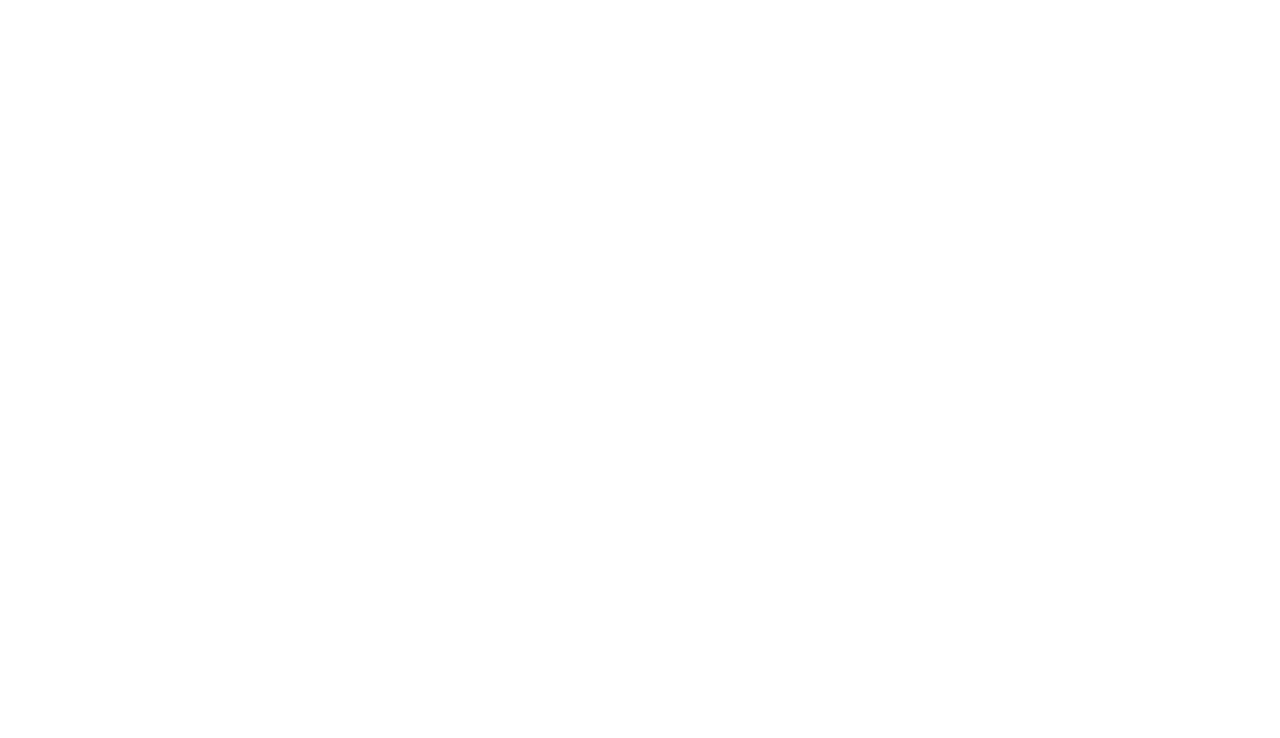
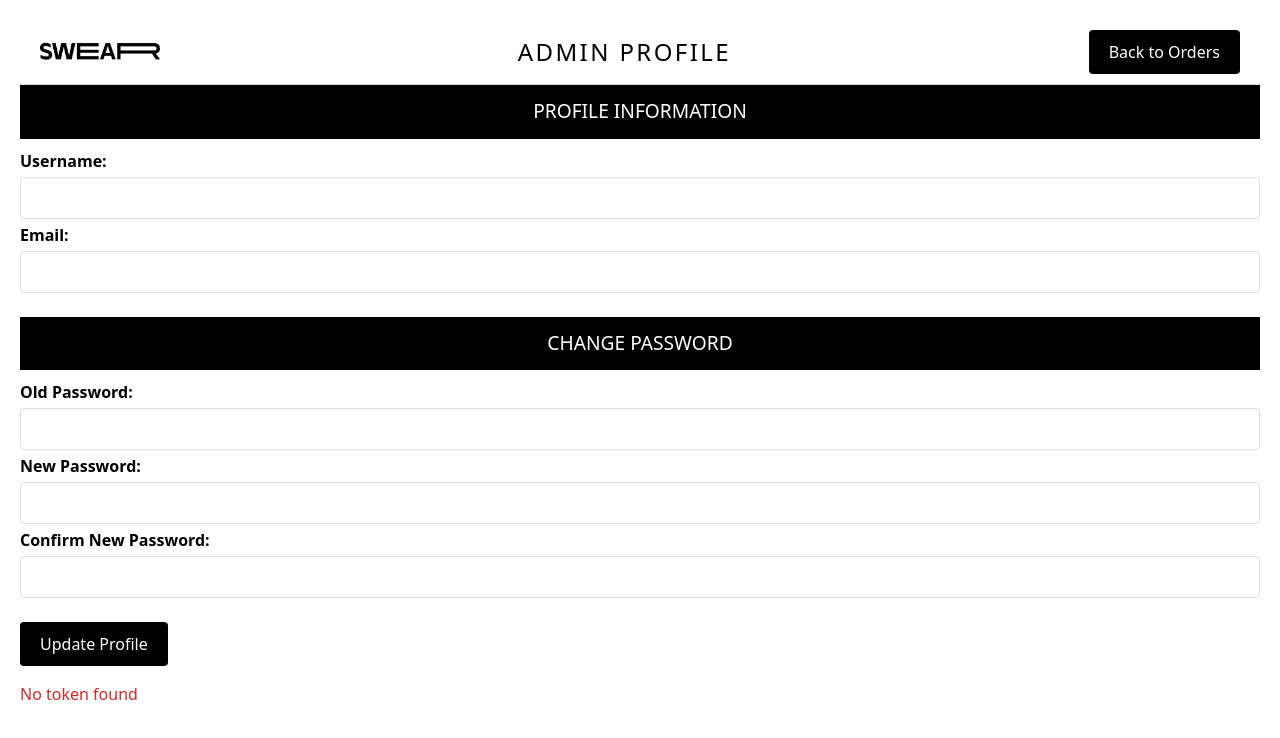
Before and after one commit to kweozz/frontend-vue, a Vue app: page /admin-profile in a window 1280 px wide. Before the commit this address had no page. Shown: the top 738 px of the page. Built offline with nearby package versions, Linux system fonts and the light colour scheme.

Commit message:
feat: add Admin Profile component with profile management features and routing

```diff
--- /dev/null
+++ b/src/components/AdminProfile.vue
@@ -0,0 +1,334 @@
+<template>
+    <div class="admin-profile-page">
+      <!-- Navbar -->
+      <nav class="navbar">
+        <div class="logo">
+          <img src="/src/assets/logo-swear.png" alt="Logo">
+        </div>
+        <h2>Admin Profile</h2>
+        <button @click="goBack" class="back-button">Back to Orders</button>
+      </nav>
+
+      <!-- Admin Profile Details -->
+      <div class="profile-summary-container">
+        <div v-if="admin" class="profile-summary">
+          <div class="section">
+            <h3 class="section-title">Profile Information</h3>
+            <p><strong>Username:</strong> <input type="text" v-model="admin.username" class="input-field" /></p>
+            <p><strong>Email:</strong> <input type="email" v-model="admin.email" class="input-field" /></p>
+          </div>
+
+          <div class="section">
+            <h3 class="section-title">Change Password</h3>
+            <p><strong>Old Password:</strong> <input type="password" v-model="passwords.oldPassword" class="input-field" /></p>
+            <p><strong>New Password:</strong> <input type="password" v-model="passwords.newPassword" class="input-field" /></p>
+            <p><strong>Confirm New Password:</strong> <input type="password" v-model="passwords.confirmNewPassword" class="input-field" /></p>
+          </div>
+
+          <div class="button-group">
+            <button @click="confirmUpdate" class="update-button">Update Profile</button>
+          </div>
+        </div>
+        <p v-if="error" class="text-red-600 mt-4">{{ error }}</p>
+      </div>
+
+      <!-- Confirmation Modal -->
+      <div v-if="showModal" class="modal">
+        <div class="modal-content">
+          <p>{{ modalMessage }}</p>
+          <div class="modal-buttons">
+            <button @click="executeAction" class="confirm-button">Yes</button>
+            <button @click="cancelAction" class="cancel-button">No</button>
+          </div>
+        </div>
+      </div>
+    </div>
+  </template>
+
+  <script>
+  import axios from 'axios';
+
+  export default {
+    data() {
+      return {
+        admin: {
+          username: '',
+          email: ''
+        },
+        passwords: {
+          oldPassword: '',
+          newPassword: '',
+          confirmNewPassword: ''
+        },
+        error: null,
+        showModal: false,
+        modalMessage: '',
+        action: null
+      };
+    },
+    created() {
+      this.fetchAdminProfile();
+    },
+    methods: {
+      async fetchAdminProfile() {
+        try {
+          const token = localStorage.getItem('token');
+          if (token) {
+            axios.defaults.headers.common['Authorization'] = `Bearer ${token}`;
+            const response = await axios.get(`https://node-api-backend-v1.onrender.com/api/v1/admin/${this._id}`);
+            console.log('Admin profile response:', response); // Log the entire response for debugging
+            if (response.data) {
+              this.admin = response.data;
+              console.log('Admin profile:', this.admin); // Log the admin profile for debugging
+            } else {
+              this.error = 'Failed to retrieve admin profile. Please try again later or contact support.';
+            }
+          } else {
+            this.error = 'No token found';
+          }
+        } catch (err) {
+          console.error('Error fetching admin profile:', err); // Log the error for debugging
+          if (err.response) {
+            console.error('Response data:', err.response.data);
+            console.error('Response status:', err.response.status);
+            console.error('Response headers:', err.response.headers);
+            this.error = 'Failed to retrieve admin profile';
+          } else if (err.request) {
+            console.error('Request data:', err.request);
+            this.error = 'No response received from server';
+          } else {
+            console.error('Error message:', err.message);
+            this.error = 'Error in setting up the request';
+          }
+        }
+      },
+      confirmUpdate() {
+        this.modalMessage = 'Are you sure you want to update your profile?';
+        this.action = 'update';
+        this.showModal = true;
+      },
+      async executeAction() {
+        this.showModal = false;
+        if (this.action === 'update') {
+          await this.updateProfile();
+        }
+      },
+      cancelAction() {
+        this.showModal = false;
+      },
+      async updateProfile() {
+        try {
+          const response = await axios.put('https://node-api-backend-v1.onrender.com/api/v1/admin/', {
+            username: this.admin.username,
+            email: this.admin.email,
+            oldPassword: this.passwords.oldPassword,
+            newPassword: this.passwords.newPassword,
+            confirmNewPassword: this.passwords.confirmNewPassword
+          }, {
+            headers: {
+              Authorization: `Bearer ${localStorage.getItem('token')}`
+            }
+          });
+          if (response.status !== 200) throw new Error(`Failed to update profile: ${response.statusText}`);
+          alert('Profile updated successfully');
+        } catch (err) {
+          console.error('Error updating profile:', err);
+          this.error = err.message;
+        }
+      },
+      goBack() {
+        this.$router.push('/orders');
+      }
+    }
+  };
+  </script>
+
+  <style scoped>
+  body {
+    display: flex;
+    flex-direction: column;
+    height: 100vh;
+    margin: 0;
+    overflow: hidden;
+    font-family: Helvetica, sans-serif;
+  }
+
+  /* Navbar */
+  .navbar {
+    display: flex;
+    align-items: center;
+    justify-content: space-between;
+    padding: 10px 20px;
+    background-color: white;
+    border-bottom: 1px solid #ddd;
+  }
+  .navbar h2 {
+    font-weight: 400;
+  }
+
+  h2 {
+    font-size: 1.5em;
+    margin: 0;
+    letter-spacing: 0.1em;
+  }
+
+  .logo img {
+    width: 100%;
+  }
+
+  .logo {
+    width: 10%;
+  }
+
+  .back-button {
+    padding: 10px 20px;
+    background-color: #000;
+    color: #fff;
+    border: none;
+    cursor: pointer;
+    border-radius: 4px;
+  }
+
+  .back-button:hover {
+    background-color: #00ff00;
+    color: #000;
+  }
+
+  /* Profile Page */
+  .admin-profile-page {
+    display: flex;
+    flex-direction: column;
+    flex: 1;
+    padding: 20px;
+  }
+
+  .profile-summary-container {
+    display: flex;
+    flex-direction: column;
+    flex: 1;
+  }
+
+  .section {
+    margin-bottom: 20px;
+  }
+
+  .section-title {
+    font-size: 1.2em;
+    font-weight: 400;
+    text-transform: uppercase;
+    margin-bottom: 10px;
+    background-color: #000;
+    color: white;
+    padding: 1%;
+    display: flex;
+    justify-content: center;
+  }
+
+  .input-field {
+    width: 100%;
+    padding: 8px;
+    margin: 4px 0;
+    border: 1px solid #ddd;
+    border-radius: 4px;
+  }
+
+  .button-group {
+    display: flex;
+    gap: 10px;
+    margin-top: 20px;
+  }
+
+  .update-button {
+    padding: 10px 20px;
+    background-color: #000;
+    color: #fff;
+    border: none;
+    cursor: pointer;
+    border-radius: 4px;
+  }
+
+  .update-button:hover {
+    background-color: #00ff00;
+    color: #000;
+  }
+
+  /* Modal */
+  .modal {
+    position: fixed;
+    top: 0;
+    left: 0;
+    width: 100%;
+    height: 100%;
+    background: rgba(0, 0, 0, 0.5);
+    display: flex;
+    align-items: center;
+    justify-content: center;
+  }
+
+  .modal-content {
+    background: white;
+    padding: 20px;
+    border-radius: 8px;
+    text-align: center;
+  }
+
+  .modal-buttons {
+    display: flex;
+    gap: 10px;
+    margin-top: 20px;
+  }
+
+  .confirm-button {
+    padding: 10px 20px;
+    background-color: #000;
+    color: #fff;
+    border: none;
+    cursor: pointer;
+    border-radius: 4px;
+  }
+
+  .confirm-button:hover {
+    background-color: #00ff00;
+    color: #000;
+  }
+
+  .cancel-button {
+    padding: 10px 20px;
+    background-color: #ff0000;
+    color: #fff;
+    border: none;
+    cursor: pointer;
+    border-radius: 4px;
+  }
+
+  .cancel-button:hover {
+    background-color: #ff4d4d;
+    color: #000;
+  }
+
+  /* Responsive Styling */
+  @media (max-width: 768px) {
+    .navbar {
+      flex-direction: column;
+      align-items: flex-start;
+    }
+
+    .logo {
+      width: 25%;
+    }
+
+    .admin-profile-page {
+      padding: 10px;
+    }
+  }
+
+  @media (max-width: 480px) {
+    .navbar h2 {
+      font-size: 1rem;
+    }
+
+    .admin-profile-page {
+      padding: 5px;
+    }
+  }
+  </style>
--- a/src/components/OrderOverview.vue
+++ b/src/components/OrderOverview.vue
@@ -6,7 +6,7 @@
         <img src="/src/assets/logo-swear.png" alt="Logo">
       </div>
       <h2>Order Overview</h2>
-      <h2>ADMIN</h2>
+      <i class="fas fa-user-circle profile-icon" @click="goToAdminProfile"></i>
     </nav>
 
     <!-- Filter Section -->
@@ -26,7 +26,7 @@
         <option value="lastMonth">Last Month</option>
       </select>
       <button @click="toggleSelectAllOrders">{{ selectedOrders.length ? 'Deselect All' : 'Select All' }}</button>
-      <button class="delete-btn" v-if="selectedOrders.length" @click="confirmDeleteSelected">Delete Selected</button>
+      <button v-if="selectedOrders.length" @click="confirmDeleteSelected">Delete Selected</button>
     </div>
 
     <!-- Order Overview -->
@@ -145,6 +145,9 @@
   methods: {
     goToOrderDetail(orderId) {
       this.$router.push(`/orders/${orderId}`);
+    },
+    goToAdminProfile() {
+      this.$router.push('/admin-profile');
     },
     confirmDelete(orderId) {
       this.modalMessage = 'Are you sure you want to delete this order?';
@@ -271,6 +274,11 @@
   width: 10%;
 }
 
+.profile-icon {
+  font-size: 1.5em;
+  cursor: pointer;
+}
+
 /* Filter Section */
 .filter-section {
   display: flex;
@@ -298,9 +306,7 @@
   background-color: #00ff00;
   color: #000;
 }
-.filter-section .delete-btn{
-  background-color: red;
-}
+
 /* Order Page */
 .order-page {
   display: flex;
@@ -407,9 +413,7 @@
   cursor: pointer;
   border-radius: 4px;
 }
-td i{
-  color: #000;
-}
+
 .cancel-button:hover {
   background-color: #ff4d4d;
   color: #000;
@@ -493,6 +497,5 @@
     font-weight: bold;
     text-align: left;
   }
-
 }
 </style>
--- a/src/router/index.js
+++ b/src/router/index.js
@@ -2,11 +2,13 @@
 import OrderOverview from '../components/OrderOverview.vue';
 import OrdersDetail from '../components/OrdersDetail.vue';
 import AdminLogin from "../components/AdminLogin.vue";
+import AdminProfile from "../components/AdminProfile.vue";
 
 const routes = [
   { path: "/", component: AdminLogin }, // Admin Login Page
   { path: '/orders', component: OrderOverview },
-  { path: '/orders/:id', component: OrdersDetail }
+  { path: '/orders/:id', component: OrdersDetail },
+  { path: '/admin-profile', component: AdminProfile }
 ];
 
 const router = createRouter({
```
